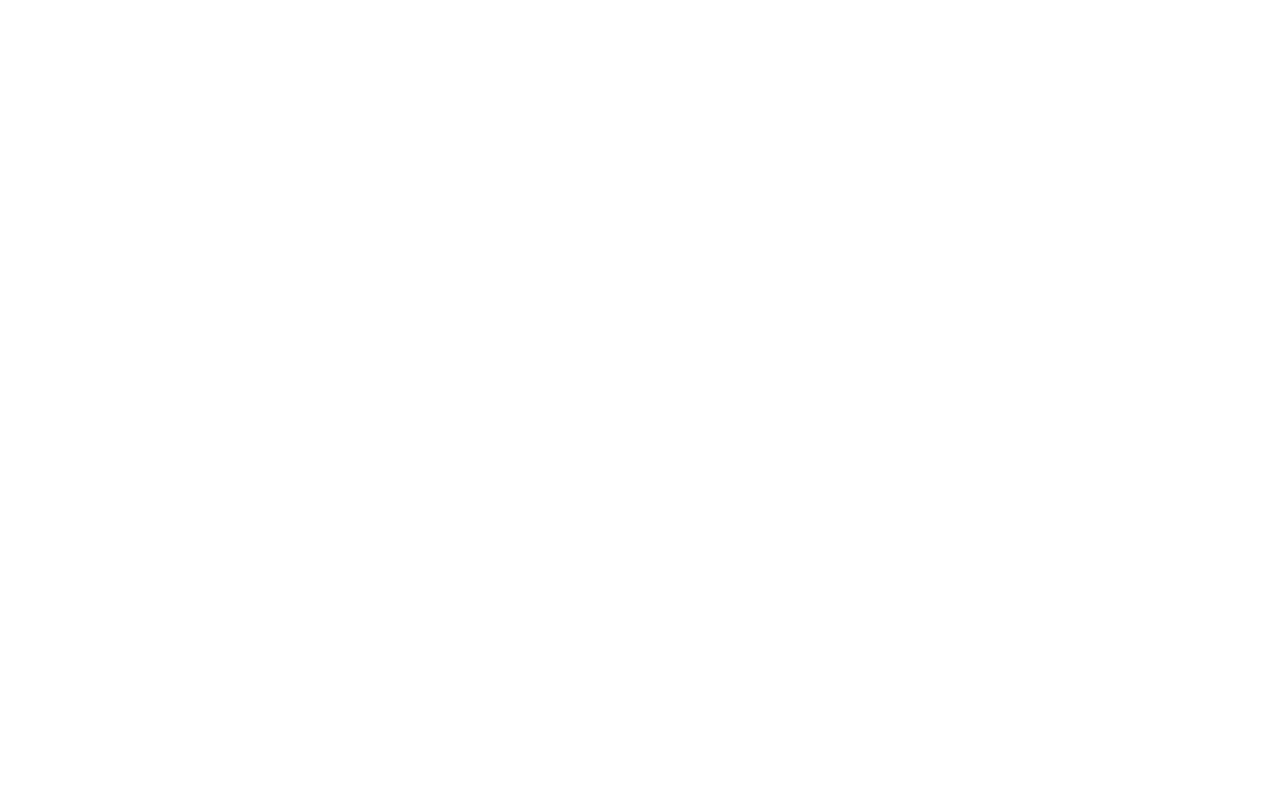
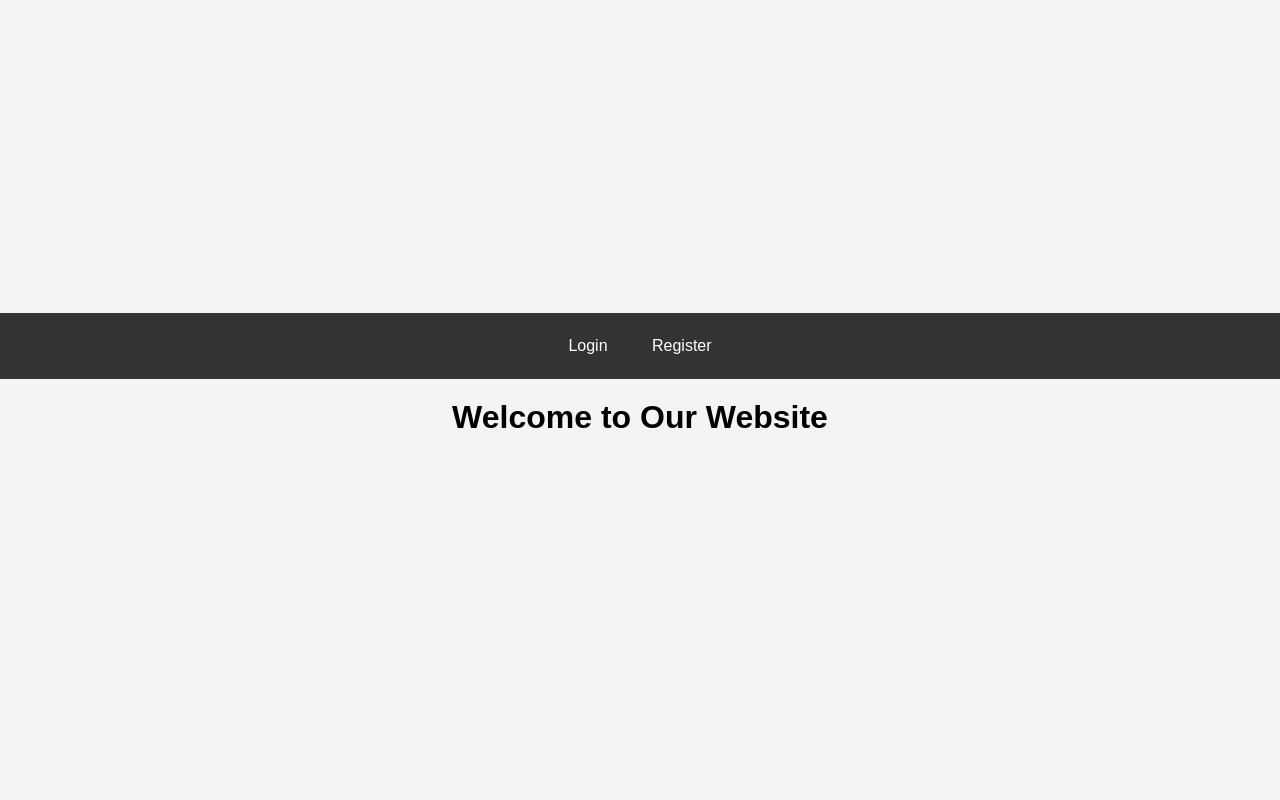
Before and after one commit to kyananthony/Gonzaga_Kyan_Quiz6, a Django app: page / in a window 1280 px wide. Before the commit the page is empty. Run offline with Django 5.2, Linux system fonts and the light colour scheme; parts of the project's set-up code (start-up, migrations or seed data) failed here and were passed over.

Commit message:
new changes

```diff
--- a/accounts/views.py
+++ b/accounts/views.py
@@ -19,7 +19,7 @@ def login_view(request):
         form = CustomLoginForm(request, data=request.POST)
         if form.is_valid():
             login(request, form.get_user())
-            return redirect('home')  # Redirect to a success page
+            return redirect('home')
     else:
         form = CustomLoginForm()
     return render(request, 'registration/login.html', {'form': form})
--- a/posts/templates/base.html
+++ b/posts/templates/base.html
@@ -2,9 +2,48 @@
 <html lang="en">
 <head>
     <meta charset="UTF-8">
-    <title>HomePage</title>
+    <meta name="viewport" content="width=device-width, initial-scale=1.0">
+    <title>Homepage</title>
+    <style>
+        body {
+            font-family: Arial, sans-serif;
+            background-color: #f4f4f4;
+            display: flex;
+            flex-direction: column;
+            align-items: center;
+            justify-content: center;
+            height: 100vh;
+            margin: 0;
+        }
+        .navbar {
+            background-color: #333;
+            width: 100%;
+            padding: 10px 0;
+            text-align: center;
+        }
+        .navbar a {
+            color: white;
+            padding: 14px 20px;
+            text-decoration: none;
+            display: inline-block;
+        }
+        .navbar a:hover {
+            background-color: #575757;
+        }
+        h1 {
+            margin: 20px 0;
+        }
+    </style>
 </head>
 <body>
 
+<div class="navbar">
+    <a href="/login/">Login</a>
+    <a href="/register/">Register</a>
+</div>
+
+<h1>Welcome to Our Website</h1>
+<p></p>
+
 </body>
 </html>
```
